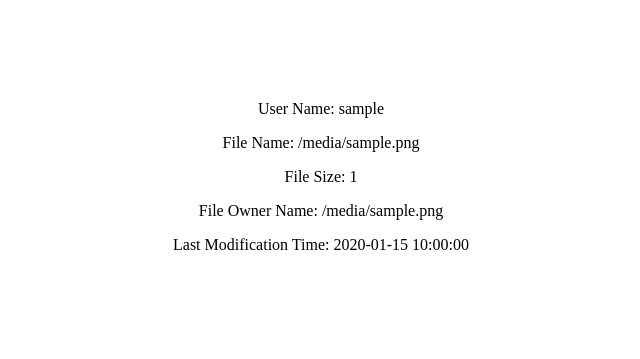
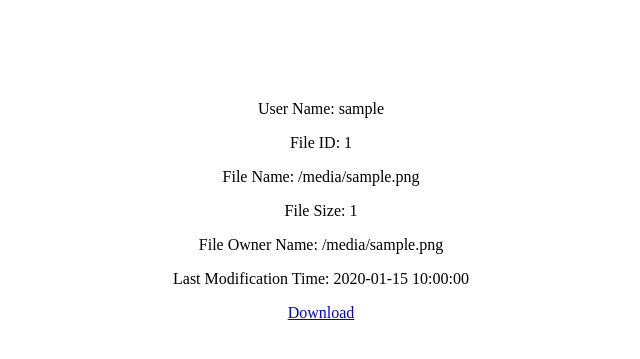
Before and after one commit to jswebguru/box-specterx, a Flask app: template templates/home.html in a window 1280 px wide. Shown: the top 359 px of the page, without its empty margins (319-959 px from the left). Run offline with Flask 2, Linux system fonts and the light colour scheme; the template is opened without the code that fills it: most values are stand-ins (such as "Sample title", 1, 10 or a date in 2020).

Commit message:
Add download url

```diff
--- a/main.py
+++ b/main.py
@@ -11,11 +11,7 @@ def get_meta_data():
     user_name = request.form['user_name']
     file_id = request.form['file_id']
 
-    auth = OAuth2(
-        client_id=CLIENT_ID,
-        client_secret=CLIENT_SECRET,
-        access_token=DEVELOPER_TOKEN,
-    )
+    auth = OAuth2(client_id=CLIENT_ID, client_secret=CLIENT_SECRET, access_token=DEVELOPER_TOKEN)
     client = Client(auth)
 
     try:
@@ -25,15 +21,18 @@ def get_meta_data():
         file_size = file_info.size
         last_modification_time = file_info.modified_at
         file_owner_name = file_info.owned_by.name
+        download_url = client.file(file_id).get_download_url()
 
         return render_template(
             'home.html',
             data_type=data_type,
             user_name=user_name,
+            file_id=file_id,
             file_name=file_name,
             file_size=file_size,
             file_owner_name=file_owner_name,
             last_modification_time=last_modification_time,
+            download_url=download_url
         )
     except BoxAPIException as e:
         status = e.status
@@ -55,6 +54,7 @@ def get_meta_data():
             return render_template(
                 'home.html',
                 data_type=data_type,
+                folder_id=file_id,
                 folder_owner=folder_owner,
                 folder_name=folder_name,
                 folder_size=folder_size,
@@ -64,6 +64,20 @@ def get_meta_data():
         print(e)
 
 
+@app.route('/api/file_download/', methods=['POST'])
+def file_download():
+    file_id = request.form['file_id']
+
+    auth = OAuth2(client_id=CLIENT_ID, client_secret=CLIENT_SECRET, access_token=DEVELOPER_TOKEN)
+    client = Client(auth)
+
+    file_content = client.file(file_id).content()
+    print(file_content)
+
+    result = 'Successfully Downloaded!'
+
+    return result
+
 
 if __name__ == '__main__':
     app.run(host='0.0.0.0')
--- a/settings.py
+++ b/settings.py
@@ -1,3 +1,3 @@
-CLIENT_ID = ''
-DEVELOPER_TOKEN = ''
-CLIENT_SECRET = ''
+CLIENT_ID = '29ttgscadjztu52r2ofuno1zn89vgaqx'
+DEVELOPER_TOKEN = 'LpfDrERgi7rJ6BCJ1N9z4gTuQi27Bxuk'
+CLIENT_SECRET = 'f9ZRJ3fRR7A40yL5aUddRFfKOmsxImVL'
--- a/templates/home.html
+++ b/templates/home.html
@@ -7,6 +7,7 @@
     <div id="container">
         {% if data_type == 'folder' %}
             <p>Folder Owner: {{ folder_owner }}</p>
+            <p>Folder ID: <span id="file_id">{{ folder_id }}</span></p>
             <p>Folder Name: {{ folder_name }}</p>
             <p>Folder Size: {{ folder_size }}</p>
             <p>Folder Updated: {{ folder_modified_at }}</p>
@@ -16,17 +17,35 @@
                     <li>File Name: {{ x.folder_file_name }}</li>
                 </ul>
             {% endfor %}
+            <button id="file_download">Download</button>
+            <p id="download_result"></p>
         {% else %}
             <p>User Name: {{ user_name }}</p>
+            <p>File ID: <span id="file_id">{{ file_id }}</span></p>
             <p>File Name: {{ file_name }}</p>
             <p>File Size: {{ file_size }}</p>
             <p>File Owner Name: {{ file_owner_name }}</p>
             <p>Last Modification Time: {{ last_modification_time }}</p>
+            <a href={{ download_url }}>Download</a>
+            <p id="download_result"></p>
         {% endif %}
     </div>
 </body>
 </html>
 <script src="/static/js/jquery/jquery.js"></script>
+{#<script>#}
+{#    $('#submit_button').click(function (){#}
+{#        let file_id = $('#file_id').val()#}
+{#        $.post('/api/file_download/',#}
+{#            {#}
+{#                file_id: file_id#}
+{#            },#}
+{#            function (result) {#}
+{#                document.getElementById('download_result').style.color = 'crimson'#}
+{#                document.getElementById('download_result').innerHTML = result#}
+{#        })#}
+{#    })#}
+{#</script>#}
 <style>
     #container {
         margin-top: 100px;
```
